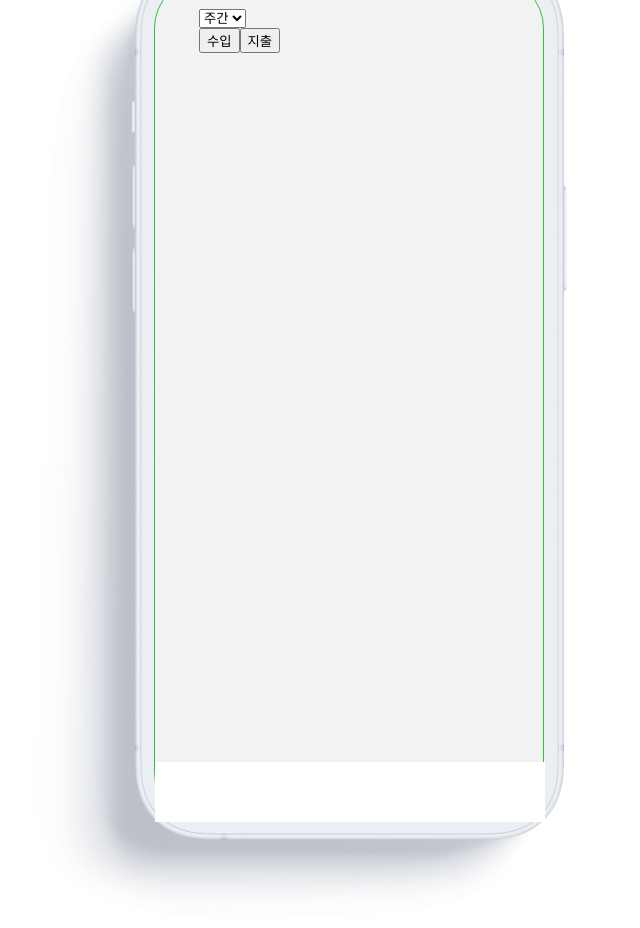
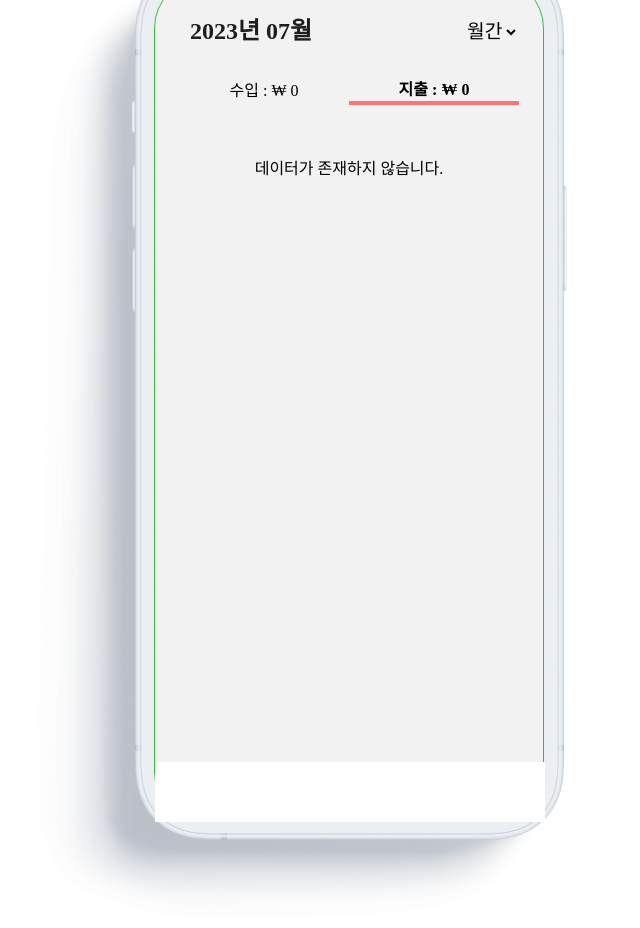
Before and after one commit to ozazat/moayo, a React (Vite) app: page /sub/chart in a window 1280 px wide. Shown: the top 928 px of the page, without its empty margins (291-931 px from the left). Built offline with nearby package versions, Linux system fonts and the light colour scheme; some icons are missing; a web font is replaced by a local one.

Commit message:
feat : chart 구현 완료

```diff
--- a/package.json
+++ b/package.json
@@ -14,12 +14,13 @@
     "@fullcalendar/daygrid": "^6.1.8",
     "@fullcalendar/interaction": "^6.1.8",
     "@fullcalendar/react": "^6.1.8",
+    "@types/randomcolor": "^0.5.7",
     "@types/uuid": "^9.0.2",
     "axios": "^1.4.0",
     "chart.js": "^4.3.0",
-    "chartjs-adapter-date-fns": "^3.0.0",
     "chartjs-plugin-datalabels": "^2.2.0",
-    "date-fns": "^2.30.0",
+    "dayjs": "^1.11.9",
+    "randomcolor": "^0.6.2",
     "react": "^18.2.0",
     "react-chartjs-2": "^5.2.0",
     "react-dom": "^18.2.0",
--- a/src/routes/Chart/Chart.tsx
+++ b/src/routes/Chart/Chart.tsx
@@ -1,22 +1,26 @@
-import { useEffect, useState } from 'react';
-import { startOfWeek, endOfWeek, startOfMonth, endOfMonth, startOfYear, endOfYear, isWithinInterval, parseISO } from 'date-fns';
-import { useExpensesStore } from '@/store/useExpensesStore';
-import { search } from '@/types/apiTypes';
-import { Pie } from 'react-chartjs-2';
-import 'chart.js/auto';
-import 'chartjs-adapter-date-fns';
-import 'chartjs-plugin-datalabels';
+import { useEffect, useState, useMemo } from "react";
+import { useExpensesStore } from "@/store/useExpensesStore";
+import { search } from "@/types/apiTypes";
+import { Pie } from "react-chartjs-2";
+import { DatePicker } from "antd";
+import "chart.js/auto";
+import "chartjs-plugin-datalabels";
+import dayjs from "dayjs";
+import isBetween from "dayjs/plugin/isBetween.js";
+import styled from "styled-components";
+
+dayjs.extend(isBetween);
 
 enum TimePeriod {
-  WEEK = '주간',
-  MONTH = '월간',
-  YEAR = '연간',
-  ALL = '전체',
+  WEEK = "주간",
+  MONTH = "월간",
+  YEAR = "연간",
+  ALL = "전체"
 }
 
 enum ExpenseType {
-  INCOME = '수입',
-  EXPENSE = '지출',
+  INCOME = "수입",
+  EXPENSE = "지출"
 }
 
 interface IChartData {
@@ -27,97 +31,322 @@ interface IChartData {
   }[];
 }
 
+const colors = [
+  "#F44336",
+  "#FF9800",
+  "#FFEB3B",
+  "#4CAF50",
+  "#2196F3",
+  "#3F51B5",
+  "#9C27B0",
+  "#800080",
+  "#FF00FF",
+  "#00FFFF",
+  "#FFFF00",
+  "#00FF00",
+  "#0000FF",
+  "#FF0000",
+  "#993300",
+  "#808080",
+  "#006600",
+  "#6666FF",
+  "#FF3399",
+  "#660066",
+  "#336600"
+];
+
+const ChartContainer = styled.div`
+  width: 340px;
+`;
+
+const PickerContainer = styled.div`
+  display: flex;
+  justify-content: space-between;
+  width: 100%; // 전체 폭을 사용하도록 설정
+  max-width: 600px; // 상위 컨테이너의 최대 폭을 설정
+  margin: 0 auto; // 중앙에 정렬
+`;
+
+const StyledDatePicker = styled(DatePicker)`
+  &&& {
+    .ant-picker-input > input {
+      font-size: 1.5rem;
+      font-weight: bold;
+      cursor: pointer;
+      transition: color 0.3s ease;
+      min-width: 120px; // 최소 너비 지정
+
+      &:hover {
+        color: #888;
+      }
+    }
+    .ant-picker-suffix {
+      display: none; // 달력 아이콘 숨기기
+    }
+  }
+
+  &&&:hover {
+    .ant-picker-input > input {
+      color: #888;
+    }
+  }
+`;
+
+const StyledDateText = styled.div`
+  font-size: 1.5rem;
+  font-weight: bold;
+  display: flex;
+  align-items: center;
+  height: 50px;
+  padding: 4px 11px 4px;
+  min-width: 120px;
+`;
+
+const SelectBox = styled.select`
+  background-color: transparent;
+  border: none;
+  outline: none;
+  font-size: 1.2rem;
+  padding: 0;
+  line-height: 1; // line-height 추가
+
+  option:checked {
+    padding: 0;
+  }
+`;
+
+const ExpenseTypeButtons = styled.div`
+  display: flex;
+  justify-content: space-around;
+  margin-top: 20px;
+`;
+
+const Button = styled.button`
+  border: none;
+  background: none;
+  cursor: pointer;
+  font-size: 1rem;
+  border-bottom: 2px solid transparent;
+  flex: 1; // flex 속성 추가
+
+  &.active {
+    font-weight: 900;
+    border-bottom: 4px solid #ff7473;
+  }
+`;
+
+const StyledTable = styled.table`
+  width: 100%;
+  text-align: left;
+  border-collapse: collapse;
+  margin-top: 20px;
+`;
+
+const Row = styled.tr`
+  border-bottom: 1px solid #ddd;
+`;
+
+const Cell = styled.td`
+  padding: 8px;
+  text-align: right;
+
+  &:first-child {
+    text-align: right; // 비율을 오른쪽 정렬
+  }
+
+  &:nth-child(2) {
+    text-align: left; // 태그 이름을 왼쪽 정렬
+  }
+`;
+
 const Chart: React.FC = () => {
   const totalLists = useExpensesStore((state) => state.totalLists);
-  const [timePeriod, setTimePeriod] = useState<TimePeriod>(TimePeriod.WEEK);
+  const [timePeriod, setTimePeriod] = useState<TimePeriod>(TimePeriod.MONTH);
   const [expenseType, setExpenseType] = useState<ExpenseType>(ExpenseType.EXPENSE);
-  const [chartData, setChartData] = useState<IChartData | null>(null);
+  const [chartData, setChartData] = useState<IChartData>({ labels: [], datasets: [] });
+  const [selectedDate, setSelectedDate] = useState(dayjs());
+  const [showDatePicker, setShowDatePicker] = useState(false);
 
-  // 시간 주기에 따라 리스트 필터링
   const filterListByTimePeriod = (list: search) => {
-    const listDate = parseISO(list.date);
+    const listDate = dayjs(list.date);
     switch (timePeriod) {
       case TimePeriod.WEEK:
-        return isWithinInterval(listDate, { start: startOfWeek(new Date()), end: endOfWeek(new Date()) });
+        return listDate.isBetween(selectedDate.startOf("week"), selectedDate.endOf("week"));
       case TimePeriod.MONTH:
-        return isWithinInterval(listDate, { start: startOfMonth(new Date()), end: endOfMonth(new Date()) });
+        return listDate.isBetween(selectedDate.startOf("month"), selectedDate.endOf("month"));
       case TimePeriod.YEAR:
-        return isWithinInterval(listDate, { start: startOfYear(new Date()), end: endOfYear(new Date()) });
+        return listDate.isBetween(selectedDate.startOf("year"), selectedDate.endOf("year"));
       default:
         return true;
     }
   };
 
+  const filteredListByType: search[] = useMemo(() => {
+    return totalLists.filter(filterListByTimePeriod).filter((list) => {
+      return expenseType === ExpenseType.INCOME ? list.amount >= 0 : list.amount < 0;
+    });
+  }, [totalLists, timePeriod, expenseType, selectedDate]);
+
+  const filteredList = useMemo(() => {
+    return totalLists.filter(filterListByTimePeriod);
+  }, [totalLists, timePeriod, selectedDate]);
+
   useEffect(() => {
-    // 금액 타입에 따라 리스트 필터링
-    const filteredList = totalLists
-      .filter(filterListByTimePeriod)
-      .filter(
-        (list) => (expenseType === ExpenseType.INCOME ? list.amount >= 0 : list.amount < 0)
-      );
-
-    // 태그 별로 데이터 그룹화
-    const tags = filteredList.reduce((acc: any, list: search) => {
-      const tag = list.category.split('+')[0];
+    const tags = filteredListByType.reduce((acc: any, list: search) => {
+      const tag = list.category.split("+")[0];
       if (!acc[tag]) acc[tag] = 0;
       acc[tag] += Math.abs(list.amount);
       return acc;
     }, {});
 
+    let dataObjects = Object.entries(tags).map(([label, data]) => ({
+      label,
+      data : data as number,
+      backgroundColor: colors[Object.keys(tags).indexOf(label) % colors.length],
+    }));
+
+    dataObjects.sort((a, b) => b.data - a.data);  // 내림차순으로 정렬합니다.
+
     setChartData({
-      labels: Object.keys(tags),
+      labels: dataObjects.map(obj => obj.label),
       datasets: [
         {
-          data: Object.values(tags),
-          backgroundColor: ['#FF6384', '#36A2EB', '#FFCE56'], // 색상은 임의로 지정
+          data: dataObjects.map(obj => obj.data),
+          backgroundColor: dataObjects.map(obj => obj.backgroundColor),
         },
       ],
     });
-  }, [totalLists, timePeriod, expenseType]);
+  }, [filteredListByType]);
 
-  if (!chartData) return null;
+  const totalIncome = useMemo(() => {
+    return filteredList.filter((list) => list.amount >= 0).reduce((acc, list) => acc + list.amount, 0);
+  }, [filteredList]);
+
+  const totalExpense = useMemo(() => {
+    return filteredList.filter((list) => list.amount < 0).reduce((acc, list) => acc + Math.abs(list.amount), 0);
+  }, [filteredList]);
+
+  const handleDatePickerClick = () => {
+    setShowDatePicker(true);
+  };
+
+  const weekFormat = "YY/MM/DD";
+  const customWeekStartEndFormat = (value: dayjs.Dayjs) =>
+    `${dayjs(value).startOf("week").format(weekFormat)} ~ ${dayjs(value).endOf("week").format(weekFormat)}`;
 
   return (
-    <div>
-      {/* 시간 주기 선택 */}
-      <select
+    <ChartContainer>
+      <PickerContainer>
+        {timePeriod === TimePeriod.ALL ? (
+          <StyledDateText>전체</StyledDateText>
+        ) : (
+          <StyledDatePicker
+            open={showDatePicker}
+            onClick={handleDatePickerClick}
+            onBlur={() => setShowDatePicker(false)}
+            bordered={false}
+            allowClear={false}
+            picker={
+              timePeriod === TimePeriod.MONTH
+                ? "month"
+                : timePeriod === TimePeriod.YEAR
+                ? "year"
+                : timePeriod === TimePeriod.WEEK
+                ? "week"
+                : undefined
+            }
+            value={selectedDate}
+            onChange={(value: dayjs.Dayjs | null) => {
+              setSelectedDate(value ? value : dayjs());
+              setShowDatePicker(false);
+            }}
+            format={
+              timePeriod === TimePeriod.MONTH
+                ? "YYYY년 MM월"
+                : timePeriod === TimePeriod.YEAR
+                ? "YYYY년"
+                : timePeriod === TimePeriod.WEEK
+                ? customWeekStartEndFormat
+                : undefined
+            }
+          />
+        )}
+        <SelectBox
           value={timePeriod}
-        onChange={(e) => setTimePeriod(e.target.value as TimePeriod)}
+          onChange={(e: React.ChangeEvent<HTMLSelectElement>) => setTimePeriod(e.target.value as TimePeriod)}
         >
           {Object.values(TimePeriod).map((period) => (
             <option key={period} value={period}>
               {period}
             </option>
           ))}
-      </select>
+        </SelectBox>
+      </PickerContainer>
 
-      {/* 수입/지출 선택 */}
-      <div>
-        {Object.values(ExpenseType).map((type) => (
-          <button key={type} onClick={() => setExpenseType(type)}>
-            {type}
-          </button>
-        ))}
-      </div>
+      <ExpenseTypeButtons>
+        <Button
+          className={expenseType === ExpenseType.INCOME ? "active" : ""}
+          onClick={() => setExpenseType(ExpenseType.INCOME)}
+        >
+          {ExpenseType.INCOME} : ₩ {totalIncome.toLocaleString()}
+        </Button>
+        <Button
+          className={expenseType === ExpenseType.EXPENSE ? "active" : ""}
+          onClick={() => setExpenseType(ExpenseType.EXPENSE)}
+        >
+          {ExpenseType.EXPENSE} : ₩ {totalExpense.toLocaleString()}
+        </Button>
+      </ExpenseTypeButtons>
 
-      {/* 차트 */}
+      {chartData.labels.length > 0 ? (
+        <>
+          <div
+            style={{
+              marginTop: "40px",
+              marginBottom: "40px",
+              display: "flex",
+              justifyContent: "center",
+              alignItems: "center"
+            }}
+          >
             <Pie
               data={chartData}
               options={{
                 responsive: true,
-          plugins: { legend: { position: 'right' } },
+                maintainAspectRatio: true,
+                aspectRatio: 2,
+                plugins: { legend: { position: "right" } }
               }}
             />
+          </div>
+        </>
+      ) : (
+        <div style={{ textAlign: "center", marginTop: "50px" }}>데이터가 존재하지 않습니다.</div>
+      )}
+      <StyledTable>
+        <tbody>
+          {chartData.labels.map((label, index) => {
+            const total = expenseType === ExpenseType.INCOME ? totalIncome : totalExpense;
+            const percentage = Math.round((chartData.datasets[0].data[index] / total) * 100);
+            const formattedAmount = chartData.datasets[0].data[index].toLocaleString();
 
-      {/* 태그 별 목록 */}
-      <ul>
-        {chartData.labels.map((label, index) => (
-          <li key={label}>
-            {`${label} : ${chartData.datasets[0].data[index]}원`}
-          </li>
-        ))}
-      </ul>
-    </div>
+            return (
+              <Row key={label}>
+                <Cell
+                  style={{
+                    width: "50px",
+                    color: "white",
+                    backgroundColor: chartData.datasets[0].backgroundColor[index]
+                  }}
+                >{`${percentage}%`}</Cell>
+                <Cell style={{ paddingLeft: "15px" }}>{label}</Cell>
+                <Cell>{`${formattedAmount}원`}</Cell>
+              </Row>
+            );
+          })}
+        </tbody>
+      </StyledTable>
+    </ChartContainer>
   );
 };
 
--- a/vite.config.ts
+++ b/vite.config.ts
@@ -7,5 +7,8 @@ export default defineConfig({
   plugins: [react(), tsconfigPaths()],
   server: {
     port: 3000
+  },
+  optimizeDeps: {
+    exclude: ['dayjs/plugin/isBetween']
   }
 });
```
Also changed, not shown: 1 other file (tests, documents, lock files or other folders). Lines whose indentation alone changed are shown as unchanged.
